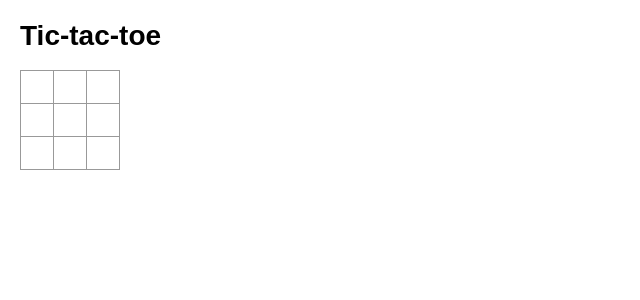
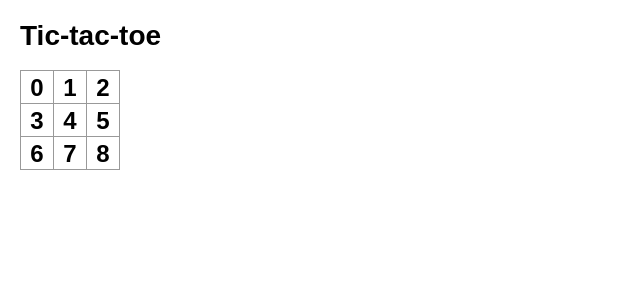
Before and after one commit to steen4reals/nought-and-crosses-game, a React (Create React App) app: page / in a window 1280 px wide. Shown: the top 300 px of the page, without its empty margins (0-640 px from the left). Built offline with nearby package versions, Linux system fonts and the light colour scheme.

Commit message:
value of squares

```diff
--- a/src/App.js
+++ b/src/App.js
@@ -10,8 +10,10 @@ function App() {
 
   const[player,setPlayer]=useState("X");
 
+
+
   function renderSquare(i){
-    return <Square/>
+    return <Square value = {i}/>
     };
 
 
--- a/src/Square/index.js
+++ b/src/Square/index.js
@@ -1,11 +1,11 @@
 import React from 'react';
 
 
-function Square(){
+function Square({value}){
 
           return (
             <button className="square">
-            {/* TODO */}
+            {value}
             </button>
           );
 };
```
